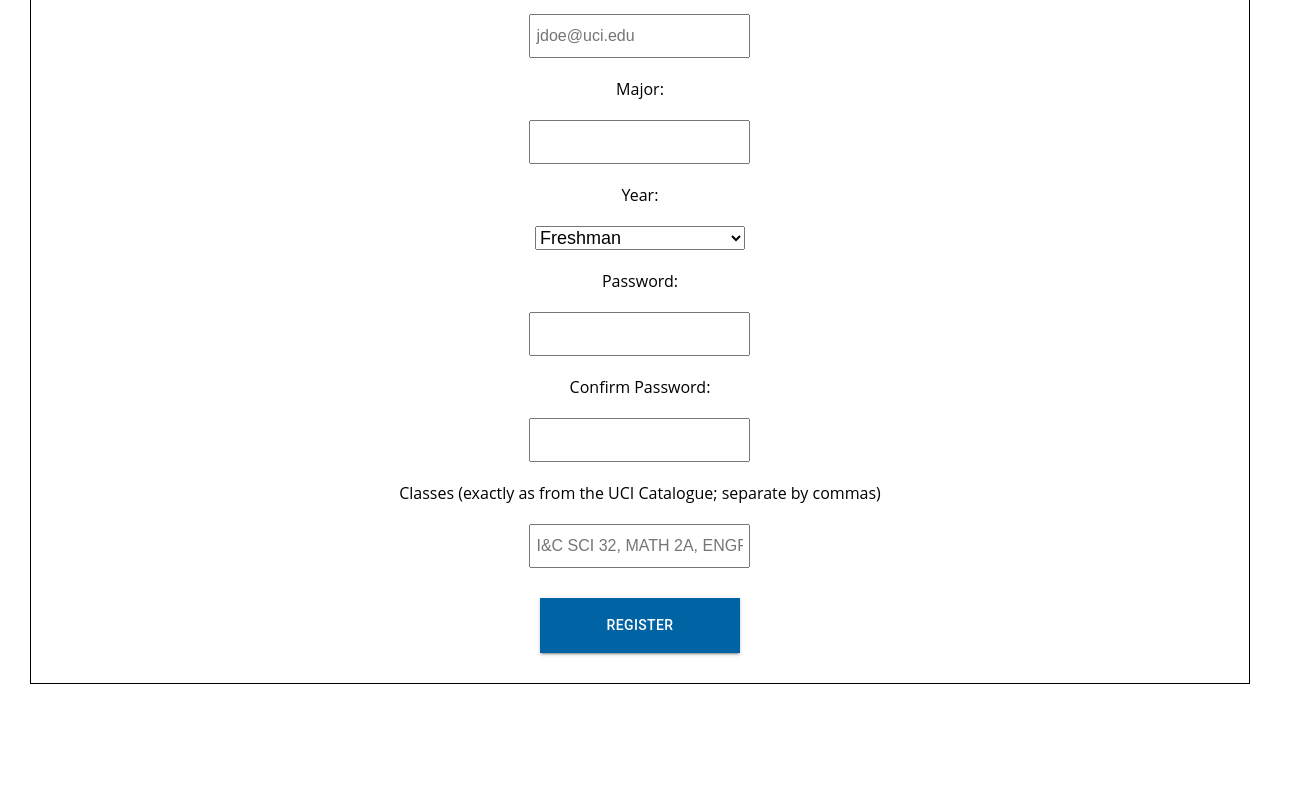
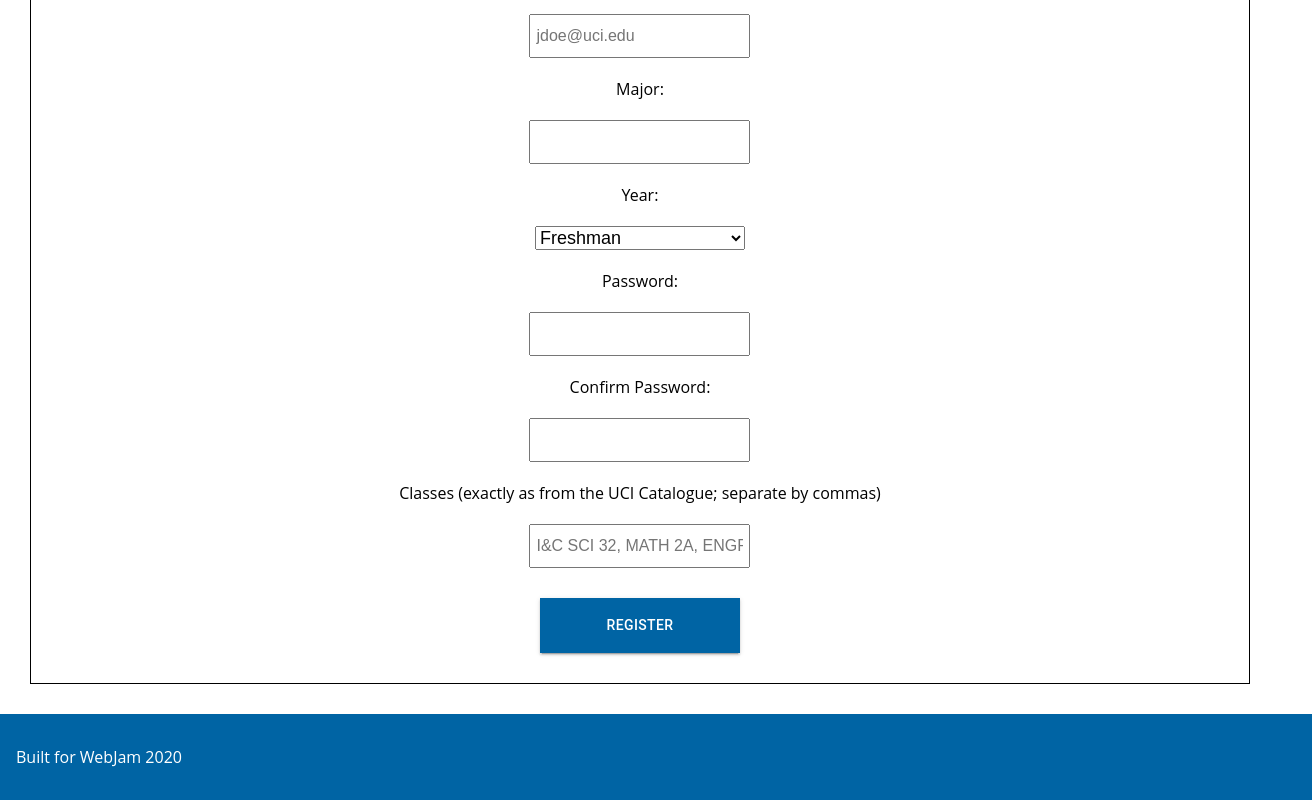
Before and after one commit to samderanova/classes_forum, a React (Create React App) app in the folder client/: page /register in a window 1280 px wide. Shown: the part 249-1049 px from the top of the page, 1312 px wide, since content can reach past the window. Before the commit the page ends 963 px from the top, so only its background shows below. Built offline with nearby package versions, Linux system fonts and the light colour scheme.

Commit message:
added footer

```diff
--- a/client/src/App.js
+++ b/client/src/App.js
@@ -5,6 +5,7 @@ import Home from './components/Home.component';
 import Register from './components/Register.component';
 import './App.scss';
 import Header from './components/Header.component';
+import Footer from './components/Footer.component'
 export default class App extends Component {
   render() {
     return (
@@ -13,6 +14,7 @@ export default class App extends Component {
         <Route path='/' exact component={Home} />
         <Route path='/login' component={Login} />
         <Route path='/register' component={Register} />
+        <Footer />
       </Router>
     );
   }
--- a/client/src/components/Footer.component.js
+++ b/client/src/components/Footer.component.js
@@ -1,9 +1,11 @@
 import React, {Component} from 'react';
 import {Link} from 'react-router-dom';
-export default class Footer extends Component {
-    render(){
-        return (
-            <div></div>
-        )
-    }
+import '../styles/footer.scss';
+
+export default function Footer () {
+    return (
+        <div className="footer">
+            <p>Built for WebJam 2020</p>
+        </div>
+    )
 }
--- /dev/null
+++ b/client/src/styles/footer.scss
@@ -0,0 +1,10 @@
+.footer {
+  margin-top: 1rem;
+  padding: 1rem;
+  background-color: rgb(0, 100, 164);
+  color: white;
+  position: relative;
+  bottom: 0;
+  left: 0;
+  width: 100%;
+}
```
